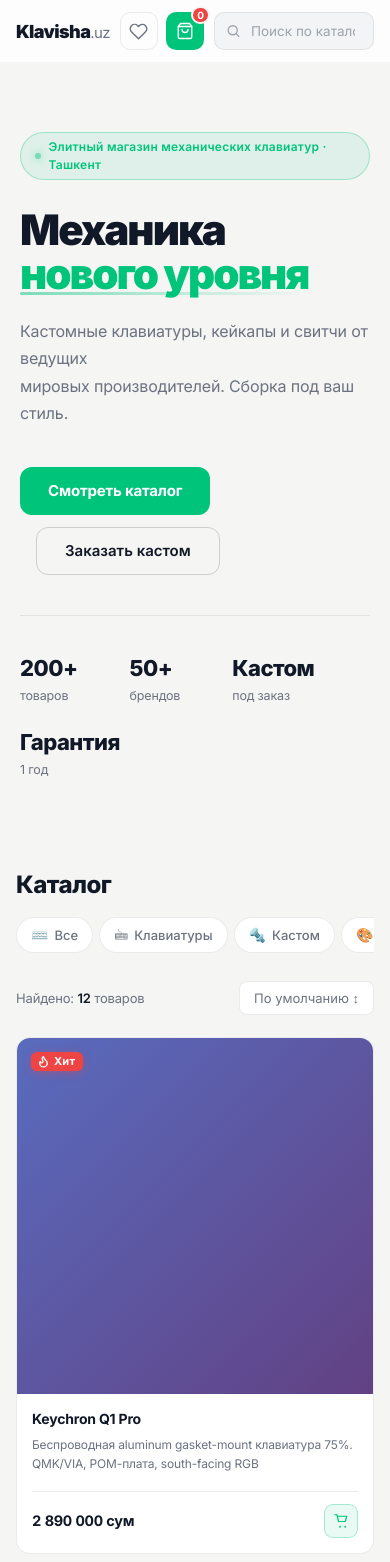
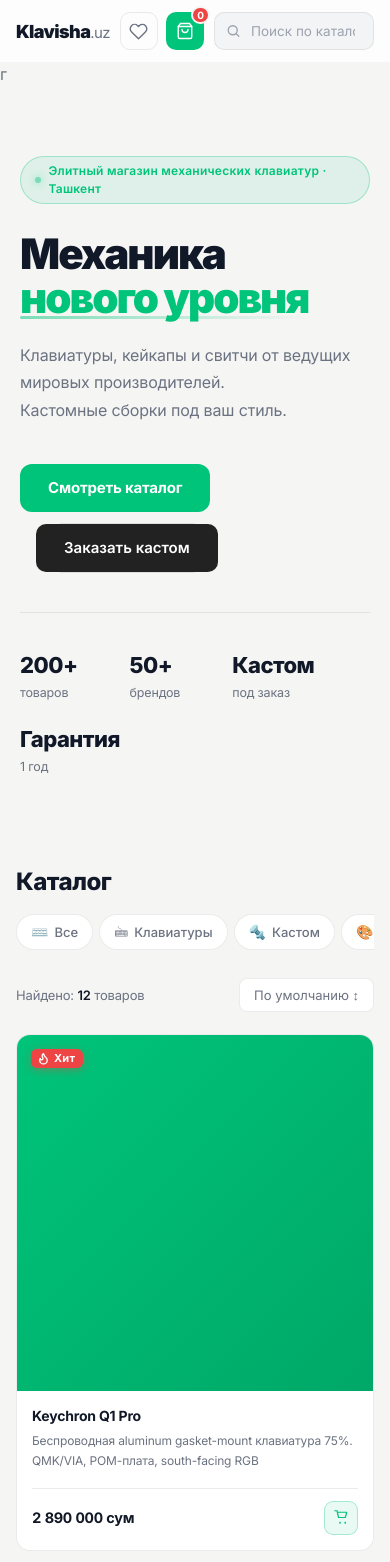
Before and after one commit to Cuppie24/klavisha, a React (Vite) app: page / in a window 390 px wide. Shown: the top 1562 px of the page. Built offline with nearby package versions, Linux system fonts and the light colour scheme.

Commit message:
Refactor BubbleButton animations for improved consistency and responsiveness; update App text for clarity; remove unused gradient in ProductCard

```diff
--- a/src/App.css
+++ b/src/App.css
@@ -469,15 +469,12 @@
 .bubble-btn {
   position: relative;
   display: inline-block;
-}
-
-.bubble-btn--active {
   animation: hue-cycle 10s linear infinite;
 }
 
 @keyframes hue-cycle {
-  from { filter: hue-rotate(180deg); }
-  to   { filter: hue-rotate(540deg); }
+  from { filter: hue-rotate(0deg); }
+  to   { filter: hue-rotate(360deg); }
 }
 
 .bubble-btn__trigger {
@@ -487,23 +484,17 @@
   align-items: center;
   height: 48px;
   padding: 0 28px;
-  background: transparent;
-  color: var(--text-h);
-  border: 1.5px solid var(--border-hover);
+  background: none;
+  color: #fff;
+  border: none;
   border-radius: 12px;
   font: 600 15px var(--sans);
   cursor: pointer;
 }
 
-.bubble-btn:hover .bubble-btn__trigger {
-  color: #fff;
-  border-color: transparent;
-}
-
 .bubble-btn__trigger:active {
   transform: scale(0.95);
 }
-
 
 .bubble-btn__goo {
   position: absolute;
@@ -514,10 +505,9 @@
   left: -50%;
   filter: url('#goo');
   pointer-events: none;
-  transition: transform 0.1s;
 }
 
-/* Фон кнопки внутри goo-контейнера */
+/* Idle: тёмные. Hover: акцентный цвет + hue-rotate = вау */
 .beffect-bg {
   position: absolute;
   width: 50%;
@@ -525,29 +515,29 @@
   top: 50%;
   left: 25%;
   z-index: 1;
-  background: var(--accent);
+  background: #222;
   border-radius: 10px;
   transform: translateY(-50%);
+  transition: background 0.1s ease-out;
 }
 
-/* Кружки */
 .bcircle-tl,
 .bcircle-br {
   position: absolute;
   width: 25px;
   height: 25px;
   border-radius: 50%;
-  background: var(--accent);
+  background: #222;
+  transition: background 0.1s ease-out;
 }
 
-.bcircle-tl {
-  top: 40%;
-  left: 27%;
-}
+.bcircle-tl { top: 40%; left: 27%; }
+.bcircle-br { bottom: 40%; right: 27%; }
 
-.bcircle-br {
-  bottom: 40%;
-  right: 27%;
+.bubble-btn:hover .beffect-bg,
+.bubble-btn:hover .bcircle-tl,
+.bubble-btn:hover .bcircle-br {
+  background: var(--accent);
 }
 
 /* ─── Main ───────────────────────────────────────────────── */
@@ -723,12 +713,11 @@
 .product-card__gradient {
   width: 100%;
   height: 100%;
-  transition: transform 0.5s cubic-bezier(0.25, 0.46, 0.45, 0.94), filter 0.4s;
-  filter: brightness(0.85) saturate(0.9);
+  background: linear-gradient(135deg, var(--accent) 0%, #00a868 100%);
+  transition: transform 0.5s cubic-bezier(0.25, 0.46, 0.45, 0.94);
 
   .product-card:hover & {
     transform: scale(1.08);
-    filter: brightness(1) saturate(1.1);
   }
 }
 
--- a/src/App.tsx
+++ b/src/App.tsx
@@ -123,7 +123,7 @@ function App() {
         </div>
       </header>
 
-      {/* ─── Hero ────────────────────────────────────────────── */}
+      {/* ─── Hero ────────────────────────────────────────────── */}г
       <section className="hero">
         <div className="hero__glow hero__glow--purple" aria-hidden="true" />
         <div className="hero__glow hero__glow--gold" aria-hidden="true" />
@@ -140,8 +140,8 @@ function App() {
               <span className="hero__title-accent">нового уровня</span>
             </h1>
             <p className="hero__subtitle">
-              Кастомные клавиатуры, кейкапы и свитчи от ведущих<br />
-              мировых производителей. Сборка под ваш стиль.
+              Клавиатуры, кейкапы и свитчи от ведущих мировых производителей. <br />
+              Кастомные сборки под ваш стиль.
             </p>
             <div className="hero__cta">
               <button
--- a/src/components/BubbleButton.tsx
+++ b/src/components/BubbleButton.tsx
@@ -10,11 +10,9 @@ interface BubbleButtonProps {
 }
 
 export function BubbleButton({ children, onClick }: BubbleButtonProps) {
-  const containerRef     = useRef<HTMLSpanElement>(null);
-  const btTlRef          = useRef<gsap.core.Timeline | null>(null);
-  const idleTlRef        = useRef<gsap.core.Timeline | null>(null);
-  const bgTweenRef       = useRef<gsap.core.Animation | null>(null);
-  const circleTweenRef   = useRef<gsap.core.Tween | null>(null);
+  const containerRef = useRef<HTMLSpanElement>(null);
+  const btTlRef      = useRef<gsap.core.Timeline | null>(null);
+  const idleTlRef    = useRef<gsap.core.Timeline | null>(null);
 
   useEffect(() => {
     const container = containerRef.current;
@@ -25,11 +23,9 @@ export function BubbleButton({ children, onClick }: BubbleButtonProps) {
     const effectBg  = container.querySelector<HTMLElement>('.beffect-bg');
     if (!effectBg) return;
 
-    const allCircles = [...Array.from(circlesTL), ...Array.from(circlesBR)];
-
-    // ── Начальное состояние ────────────────────────────────────
-    gsap.set(effectBg,   { scaleY: 0, yPercent: -50 });
-    gsap.set(allCircles, { scale: 0, opacity: 0 });
+    // ── Начальное состояние (как в оригинале) ─────────────────
+    gsap.set(effectBg, { scaleY: 1, yPercent: -50 });
+    gsap.set([circlesTL, circlesBR], { scale: 1, opacity: 1 });
 
     // ── Top-left timeline ──────────────────────────────────────
     const tl = gsap.timeline();
@@ -59,14 +55,16 @@ export function BubbleButton({ children, onClick }: BubbleButtonProps) {
     const tlBt2 = gsap.timeline();
     tlBt2.add(tl2);
 
-    // ── Мастер-тайминлайн (только кружки) ─────────────────────
+    // ── Мастер-тайминлайн (как в оригинале, включая effectBg) ─
     const btTl = gsap.timeline({ paused: true });
     btTl.add(tlBt1);
+    btTl.to(effectBg, { duration: 0.8, scaleY: 1.1, yPercent: -50 }, 0.1);
     btTl.add(tlBt2, 0.2);
+    btTl.to(effectBg, { duration: 1.8, scale: 1, yPercent: -50, ease: 'elastic.out(1.2, 0.4)' }, 1.2);
     btTl.timeScale(2.6);
     btTlRef.current = btTl;
 
-    // ── Idle ───────────────────────────────────────────────────
+    // ── Idle — покачивание раз в 8 секунд ─────────────────────
     const idleTl = gsap.timeline({ repeat: -1, repeatDelay: 8 });
     idleTl.to(container, { duration: 0.18, x: -2.5, ease: 'sine.inOut' });
     idleTl.to(container, { duration: 0.18, x:  2.5, ease: 'sine.inOut' });
@@ -74,41 +72,15 @@ export function BubbleButton({ children, onClick }: BubbleButtonProps) {
     idleTl.to(container, { duration: 0.55, x:  0,   ease: 'power2.out' });
     idleTlRef.current = idleTl;
 
-    // ── События ────────────────────────────────────────────────
+    // ── Только mouseover, как в оригинале ─────────────────────
     const onEnter = () => {
       idleTl.pause();
       gsap.to(container, { duration: 0.15, x: 0, overwrite: 'auto', ease: 'power2.out' });
-
-      bgTweenRef.current?.kill();
-      circleTweenRef.current?.kill();
-
-      // Включаем hue-цикл до появления фона — нет зелёного на старте
-      container.classList.add('bubble-btn--active');
-
-      const bgTl = gsap.timeline();
-      bgTl.to(effectBg, { duration: 0.8 / 2.6, scaleY: 1.1, yPercent: -50, ease: 'power2.out' }, 0.1 / 2.6);
-      bgTl.to(effectBg, { duration: 1.8 / 2.6, scale: 1,    yPercent: -50, ease: 'elastic.out(1.2, 0.4)' }, 1.2 / 2.6);
-      bgTweenRef.current = bgTl;
-
       btTl.restart();
     };
 
     const onLeave = () => {
-      btTl.pause();
-
-      bgTweenRef.current?.kill();
-      circleTweenRef.current?.kill();
-
-      circleTweenRef.current = gsap.to(allCircles, {
-        duration: 0.12, scale: 0, opacity: 0, x: 0, y: 0, ease: 'power2.in',
-      });
-
-      // Выключаем hue-цикл только после исчезновения фона — нет зелёного на конце
-      bgTweenRef.current = gsap.to(effectBg, {
-        duration: 0.18, scaleY: 0, yPercent: -50, ease: 'power2.inOut',
-        onComplete: () => container.classList.remove('bubble-btn--active'),
-      });
-
+      // Анимация доигрывает сама до конца с тёмным цветом (CSS убирает hover)
       idleTl.resume();
     };
 
@@ -118,8 +90,6 @@ export function BubbleButton({ children, onClick }: BubbleButtonProps) {
     return () => {
       btTl.kill();
       idleTl.kill();
-      bgTweenRef.current?.kill();
-      circleTweenRef.current?.kill();
       container.removeEventListener('mouseenter', onEnter);
       container.removeEventListener('mouseleave', onLeave);
     };
--- a/src/components/ProductCard.tsx
+++ b/src/components/ProductCard.tsx
@@ -34,13 +34,13 @@ function HeartIcon() {
 }
 
 export function ProductCard({ product }: ProductCardProps) {
-  const { name, description, price, originalPrice, gradient, rating, reviews, inStock, tag } = product;
+  const { name, description, price, originalPrice, rating, reviews, inStock, tag } = product;
   const discount = originalPrice ? discountPercent(price, originalPrice) : null;
 
   return (
     <article className="product-card">
       <div className="product-card__image-wrap">
-        <div className="product-card__gradient" style={{ background: gradient }} />
+        <div className="product-card__gradient" />
 
         {tag === 'hot' && (
           <span className="product-card__badge-hot">
```
